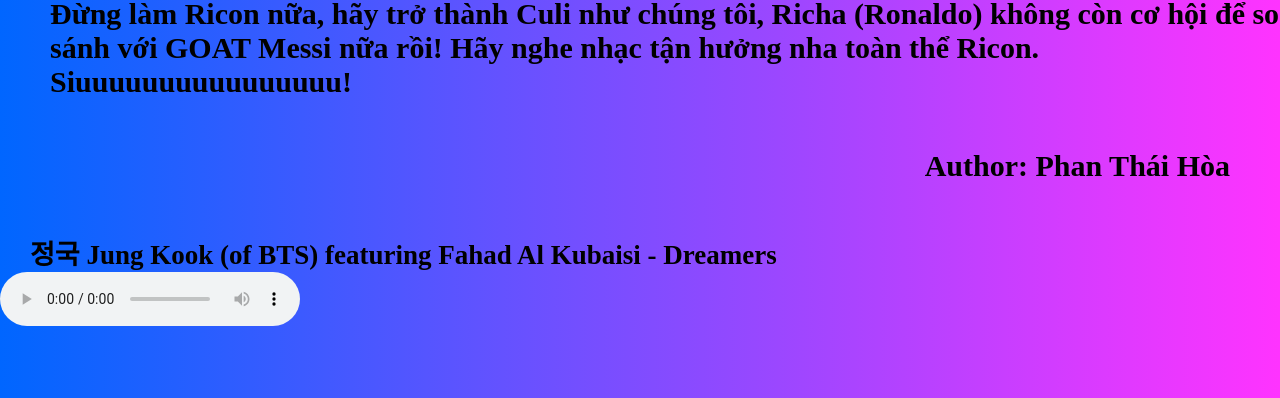
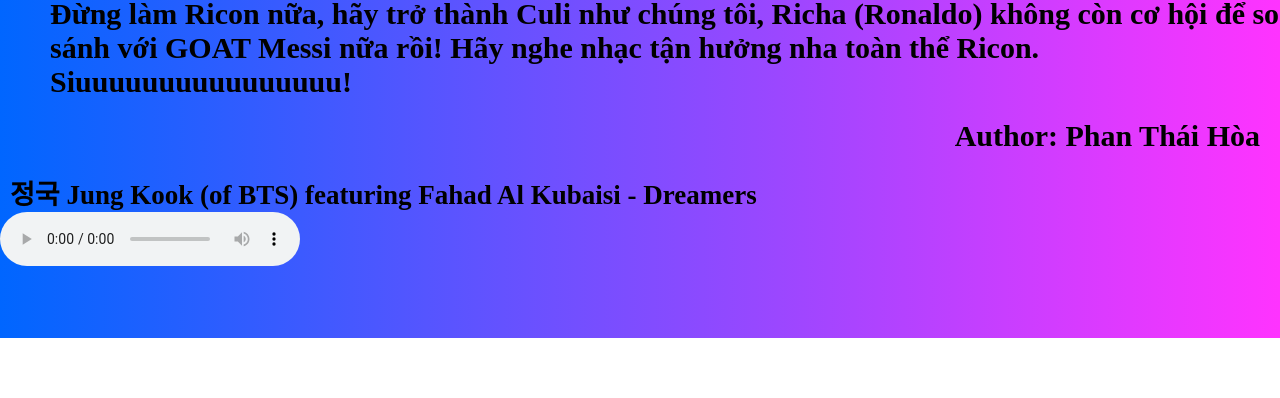
Before and after one commit to thaihoa134/messiwon, a plain HTML site: page index.html in a window 1280 px wide. Shown: the part 768-1166 px from the top of the page. After the commit the page ends 1106 px from the top, so only its background shows below. Drawn offline with Linux system fonts and the light colour scheme.

Commit message:
Update index.html
Signed-off-by: thaihoa134 <114107474+thaihoa134@users.noreply.github.com>

```diff
--- a/index.html
+++ b/index.html
@@ -11,9 +11,9 @@
     </div>
         <img title="Messi's holding the Cup" id="hinh" src="https://www.aljazeera.com/wp-content/uploads/2022/12/SSS10794_1-1.jpg?resize=1920%2C1328" alt=""><br>
         <p>Đừng làm Ricon nữa, hãy trở thành Culi như chúng tôi, Richa (Ronaldo) không còn cơ hội để so sánh với GOAT Messi nữa rồi! Hãy nghe nhạc tận hưởng nha toàn thể Ricon. <br>Siuuuuuuuuuuuuuuuu!<br></p>
-        <p style="text-align: right;margin: 5rem">Author: Phan Thái Hòa</p>
+        <p style="text-align: right;margin: 2rem">Author: Phan Thái Hòa</p>
         <div id="ok">
-            <h2 style="font-size: 27px; margin-left: 3rem;">정국 Jung Kook (of BTS) featuring Fahad Al Kubaisi - Dreamers</h2>
+            <h2 style="font-size: 27px; margin-left: 1rem;">정국 Jung Kook (of BTS) featuring Fahad Al Kubaisi - Dreamers</h2>
         <audio controls>
             <source src="ReamersMusicFromTheFifaWorldCupQatar2022OfficialSoundtrackFeatFifaSound-JungKookBTS-8292004.mp3">
         </audio>
```
